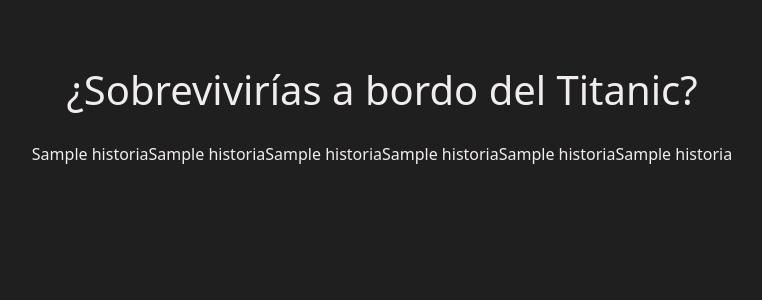
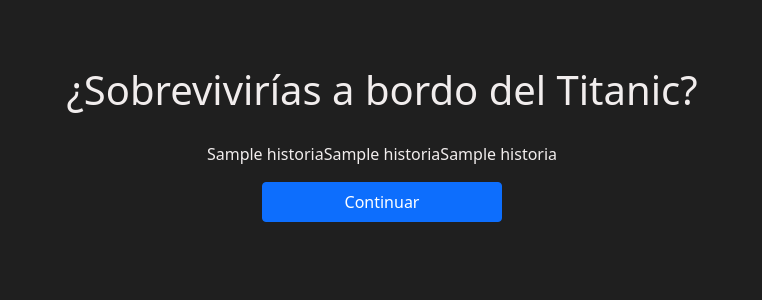
Before and after one commit to Mecuba/Supervivencia-en-el-Titanic, a Flask app: template templates/prediccion.html in a window 1280 px wide. Shown: the top 300 px of the page, without its empty margins (258-1020 px from the left). Run offline with Flask 2, Linux system fonts and the light colour scheme; the template is opened without the code that fills it: most values are stand-ins (such as "Sample title", 1, 10 or a date in 2020); some libraries are stand-ins or nearby versions.

Commit message:
Boton de continuacion de la historia

```diff
--- a/main.py
+++ b/main.py
@@ -3,6 +3,7 @@
 from flask import Flask, render_template, request
 from flask.wrappers import Response
 import pickle
+from matplotlib.pyplot import get
 import pandas as pd
 import random
 
@@ -23,8 +24,10 @@
 
 LISTA_VALORES = ['edad', 'pasajero', 'viaja_solo', 'puerto', 'sexo']
 
+historia = ['edad','clase','sexo','puerto','compañía','supervivencia']
 solo_flag = 0
 sexo_flag = 0
+contador_historia = 0
 
 historia_edad = [   # < 18 años
                 'Regresas a tu camarote después de que un guardia te regañara por correr en el pasillo, cuando escuchas un estruendo. ',
@@ -85,6 +88,7 @@
 
 @app.route('/prediccion', methods=['POST'])
 def prediccion():
+    global historia
 
     #Llegada de datos
     edad = request.form.get("edad")
@@ -114,6 +118,25 @@
     historia = redactar_historia(pasajero)
 
     return render_template("prediccion.html", historia = historia)
+
+@app.route("/continuar_hist", methods = ["POST"])
+def continuar_historia():
+    global contador_historia
+    global historia
+
+    if contador_historia == 0:
+        for i in range(3):
+            historia[i] = historia[i + 3]
+            print(i)
+        contador_historia += 1
+        print(f'Contador historia: {contador_historia}')
+
+        return render_template("prediccion.html", historia = historia)
+
+    else:
+        contador_historia = 0
+        return render_template("index.html")
+
 
 '''Funciones '''
 def guardar_variables_web(valores):
@@ -146,7 +169,6 @@
         #Aqui entra el valor de pasajero y puerto:
         # - len(data_storage[] es de tamaño 3)
         else:
-            print(f"key: {key}, val: {val}")
             for x in range(0,len(data_storage[key])):
                 if x == val:
                     data_storage[key][x] = 1
--- a/static/css/style.css
+++ b/static/css/style.css
@@ -42,3 +42,8 @@
     justify-content: center;
     text-align: justify;
 }
+
+.center{
+    display: flex;
+    justify-content: center;
+}
--- a/templates/prediccion.html
+++ b/templates/prediccion.html
@@ -21,15 +21,25 @@
                 </label>
             </div>
         </div>
+
+        <div class="row justify-content-center">
+            <div class="col-md-10">
+                <p style = "text-align: center;">
+                    {{ historia[0] }}{{ historia[1] }}{{ historia[2] }}
+                </p>
+            </div>
+        </div>
+
+        <div class="row justify-content-center">
+            <form action="/continuar_hist" method="post">
+                <div class="col center">
+                    <button type="submit" class="btn btn-primary" id="Submit" style="width: 30vh; height: 5vh;">Continuar</button>
+                </div>
+            </form>
+        </div>
     </div>
 
-    <div class="row justify-content-center">
-        <div class="col-md-10">
-            <p style = "text-align: center;">
-                {{ historia[0] }}{{ historia[1] }}{{ historia[2] }}{{ historia[3] }}{{ historia[4] }}{{ historia[5] }}
-            </p>
-        </div>
-    </div>
+
 
 </body>
 
```
